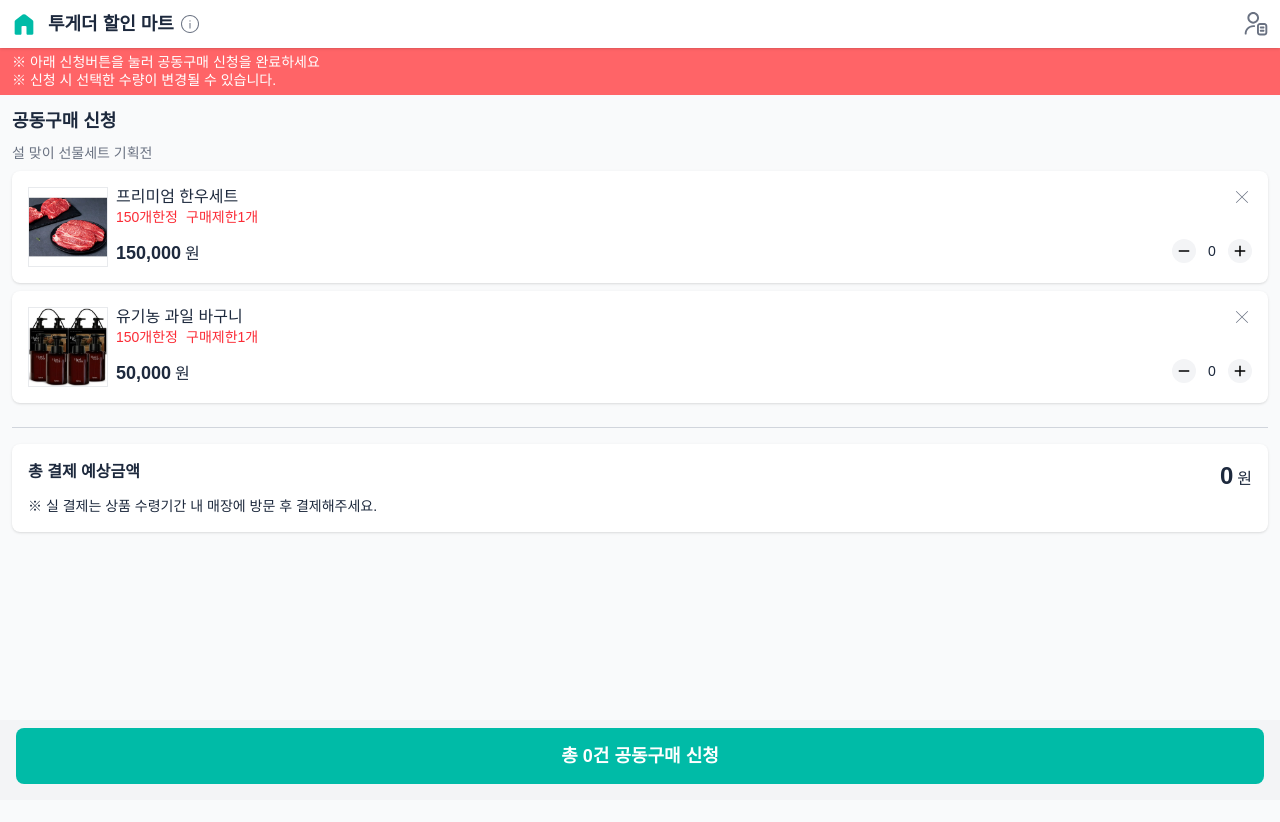
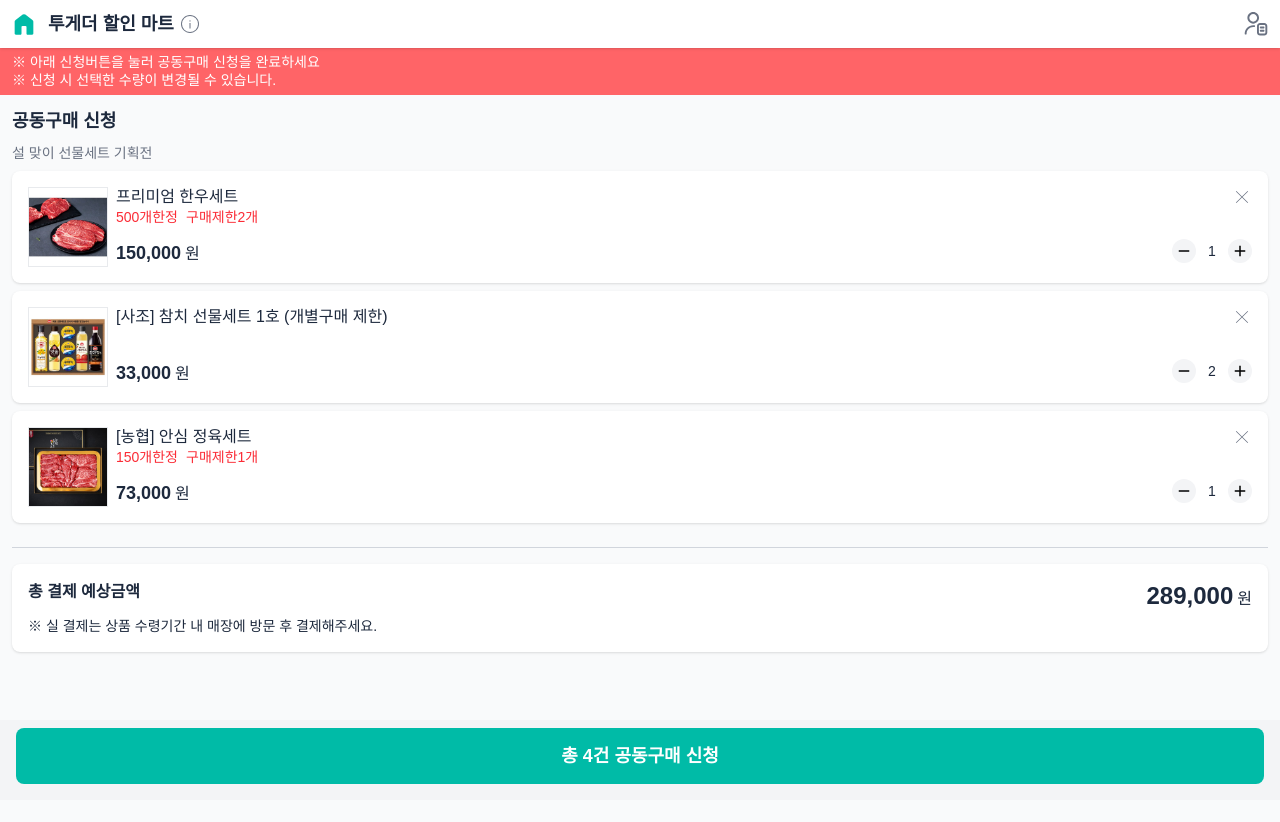
Before and after one commit to evaham/ms09, a Next.js app: page /group-list/apply-list in a window 1280 px wide. Shown: the top 822 px of the page. Built offline with nearby package versions, Linux system fonts and the light colour scheme.

Commit message:
feat: implement order limit validation in CounterButton and update item data structure in ApplyList and GroupList

```diff
--- a/app/component/countButton.js
+++ b/app/component/countButton.js
@@ -3,9 +3,12 @@ import React, { useState } from 'react';
 
 const CounterButton = ({item, onChange}) => {
 	// const [count, setCount] = useState(0);
-
 	const handleIncrement = () => {
-		onChange(item.id, item.count + 1);
+		if (item.count < item.orderlimit) {
+			onChange(item.id, item.count + 1);
+		}else {
+			alert(`최대 ${item.orderlimit}개까지 구매 가능합니다.`);
+		}
 	};
 
 	const handleDecrement = () => {
--- a/app/group-list/apply-list/page.js
+++ b/app/group-list/apply-list/page.js
@@ -17,23 +17,47 @@ export default function ApplyList() {
             "id": 1,
             "name": "프리미엄 한우세트",
             "price": 150000,
-            "rate": 95,
-            "count": 0,
-            "tag":["150개한정","구매제한1개"],
-            "goodsimg": "/img/test1.jpg",
-            "totalpieces": 500,
+            "orderlimit": 2,
+            "count": 1,
+            "tag":["500개한정","구매제한2개"],
+            "goodsimg": "../img/test1.jpg",
+            "limitpieces": 500,
             "orderpieces": 312,
             "active": true
         },
         {
             "id": 2,
-            "name": "유기농 과일 바구니",
-            "price": 50000,
-            "rate": 90,
+            "name": "[애경]샴푸린스 세트 (대용량)",
+            "price": 65000,
+            "orderlimit": 90,
             "count": 0,
+            "tag":["200개한정"],
+            "goodsimg": "../img/test2.jpg",
+            "limitpieces": 200,
+            "orderpieces": 200,
+            "active": false
+        },
+        {
+            "id": 3,
+            "name": "[사조] 참치 선물세트 1호 (개별구매 제한)",
+            "price": 33000,
+            "orderlimit": 99,
+            "count": 2,
+            "tag":[""],
+            "goodsimg": "../img/test3.jpg",
+            "limitpieces": 100,
+            "orderpieces": 200,
+            "active": true
+        },
+        {
+            "id": 4,
+            "name": "[농협] 안심 정육세트",
+            "price": 73000,
+            "orderlimit": 1,
+            "count": 1,
             "tag":["150개한정","구매제한1개"],
-            "goodsimg": "/img/test2.jpg",
-            "totalpieces": 100,
+            "goodsimg": "../img/test4.jpg",
+            "limitpieces": 100,
             "orderpieces": 50,
             "active": true
         },
@@ -41,7 +65,16 @@ export default function ApplyList() {
 
     // 삭제
     const handleDelete = (id) => {
-        setItems(items.filter(item => item.id !== id));
+        const result = window.confirm('상품을 삭제하시겠습니까?');
+        if (result) {
+            // 사용자가 확인을 눌렀을 때 실행
+            setItems(items.filter(item => item.id !== id));
+            console.log('상품이 삭제 되었습니다.');
+            showToast('상품이 삭제 되었습니다.');
+        } else {
+            // 사용자가 취소를 눌렀을 때 실행
+            console.log('');
+        }
     };
 
     // 총 신청 수량 계산
@@ -81,17 +114,17 @@ export default function ApplyList() {
         setToastMessage('');
     }
 
-    const handleClick = () => {
-        const result = window.confirm('상품을 삭제하시겠습니까?');
-        if (result) {
-        // 사용자가 확인을 눌렀을 때 실행
-        console.log('상품이 삭제 되었습니다.');
-        showToast('상품이 삭제 되었습니다.');
-        } else {
-        // 사용자가 취소를 눌렀을 때 실행
-        console.log('');
-        }
-    };
+    // const handleClick = () => {
+    //     const result = window.confirm('상품을 삭제하시겠습니까?');
+    //     if (result) {
+    //     // 사용자가 확인을 눌렀을 때 실행
+    //     console.log('상품이 삭제 되었습니다.');
+    //     showToast('상품이 삭제 되었습니다.');
+    //     } else {
+    //     // 사용자가 취소를 눌렀을 때 실행
+    //     console.log('');
+    //     }
+    // };
 
     useEffect(() => {
         const handleBeforeUnload = (e) => {
@@ -120,7 +153,7 @@ export default function ApplyList() {
                 <p className="my-2 text-lg font-bold">공동구매 신청</p>
                 <p className="mb-2 text-sm text-gray-500">설 맞이 선물세트 기획전</p>
                 <ul className="flex flex-col gap-2 mb-48">
-                    {items.map((item, index) => (
+                    {items.filter(item => item.active).map((item, index) => (
                         <li key={index}>
                             <div className="flex gap-2 p-4 rounded-lg bg-white shadow">
                                 <Image src={item.goodsimg} width={300} height={300} alt="상품 이미지" className="w-20 h-20 border border-gray-300/50 object-cover aspect-square" />
@@ -160,11 +193,17 @@ export default function ApplyList() {
                 </ul>
                 {toastMessage && <Toast message={toastMessage} />}
 
-
                 <div className="fixed bottom-0 left-0 right-0 p-4 pt-2 bg-gray-100 z-20">
-                    <button type="button" onClick={() => setIsInfoInputOpen(true)} className="flex flex-col items-center justify-center w-full h-14 rounded-lg text-center leading-tightbg bg-teal-500 text-white cursor-pointer">
-                        <span className="text-lg font-bold">총 <span>{totalCount}</span>건 공동구매 신청</span>
-                    </button>
+                    {totalCount === 0 ? (
+                        <button onClick={() => showToast('상품 수량을 선택해주세요.')} className="flex flex-col items-center justify-center w-full h-14 rounded-lg text-center leading-tight bg-gray-200 text-gray-500 cursor-pointer">
+                            <span className="text-lg font-bold">공동구매 신청</span>
+                            <span className="">상품수량을 선택하세요</span>
+                        </button>
+                    ) : (
+                        <button type="button" onClick={() => setIsInfoInputOpen(true)} className="flex flex-col items-center justify-center w-full h-14 rounded-lg text-center leading-tight bg-teal-500 text-white cursor-pointer">
+                            <span className="text-lg font-bold">총 <span>{totalCount}</span>건 공동구매 신청</span>
+                        </button>
+                    )}
                 </div>
             </div>
             {isInfoInputOpen && (
--- a/app/group-list/page.js
+++ b/app/group-list/page.js
@@ -15,24 +15,48 @@ export default function GroupList() {
         {
             "id": 1,
             "name": "프리미엄 한우세트",
-            "price": "150,000",
-            "rate": 95,
+            "price": 150000,
+            "orderlimit": 2,
             "count": 0,
-            "tag":["150개한정","구매제한1개"],
-            "goodsimg": "./img/test1.jpg",
-            "totalpieces": 500,
+            "tag":["500개한정","구매제한2개"],
+            "goodsimg": "../img/test1.jpg",
+            "limitpieces": 500,
             "orderpieces": 312,
             "active": true
         },
         {
             "id": 2,
-            "name": "유기농 과일 바구니",
-            "price": "50,000",
-            "rate": 90,
+            "name": "[애경]샴푸린스 세트 (대용량)",
+            "price": 65000,
+            "orderlimit": 90,
+            "count": 0,
+            "tag":["200개한정"],
+            "goodsimg": "../img/test2.jpg",
+            "limitpieces": 200,
+            "orderpieces": 200,
+            "active": false
+        },
+        {
+            "id": 3,
+            "name": "[사조] 참치 선물세트 1호 (개별구매 제한)",
+            "price": 33000,
+            "orderlimit": 99,
+            "count": 0,
+            "tag":[""],
+            "goodsimg": "../img/test3.jpg",
+            "limitpieces": 100,
+            "orderpieces": 200,
+            "active": true
+        },
+        {
+            "id": 4,
+            "name": "[농협] 안심 정육세트",
+            "price": 73000,
+            "orderlimit": 1,
             "count": 0,
             "tag":["150개한정","구매제한1개"],
-            "goodsimg": "./img/test2.jpg",
-            "totalpieces": 100,
+            "goodsimg": "../img/test4.jpg",
+            "limitpieces": 100,
             "orderpieces": 50,
             "active": true
         },
@@ -82,13 +106,13 @@ export default function GroupList() {
                             <div className="flex gap-1 px-1 flex-col">
                                 <div className="flex items-center mt-1">
                                     <div className="overflow-hidden basis-full h-3.5 mr-2 rounded-full bg-teal-900/15">
-                                        <div className="flex items-center justify-center h-full rounded-full bg-teal-500" style={{width: `${Math.min((item.orderpieces / item.totalpieces) * 100, 100)}%`}}>
-                                            {(item.orderpieces / item.totalpieces) * 100 >= 100 && (
+                                        <div className="flex items-center justify-center h-full rounded-full bg-teal-500" style={{width: `${Math.min((item.orderpieces / item.limitpieces) * 100, 100)}%`}}>
+                                            {(item.orderpieces / item.limitpieces) * 100 >= 100 && (
                                                 <span className="text-white text-xs">목표달성</span>
                                             )}
                                         </div>
                                     </div>
-                                    <span className=" leading-tight"><span className="font-bold">{item.orderpieces}</span>/{item.totalpieces}</span>
+                                    <span className=" leading-tight"><span className="font-bold">{item.orderpieces}</span>/{item.limitpieces}</span>
                                 </div>
                                 <div className="w-full h-10 text-gray-700 line-clamp-2 leading-tight">{item.name}</div>
                                 <div className="flex items-center">
```
